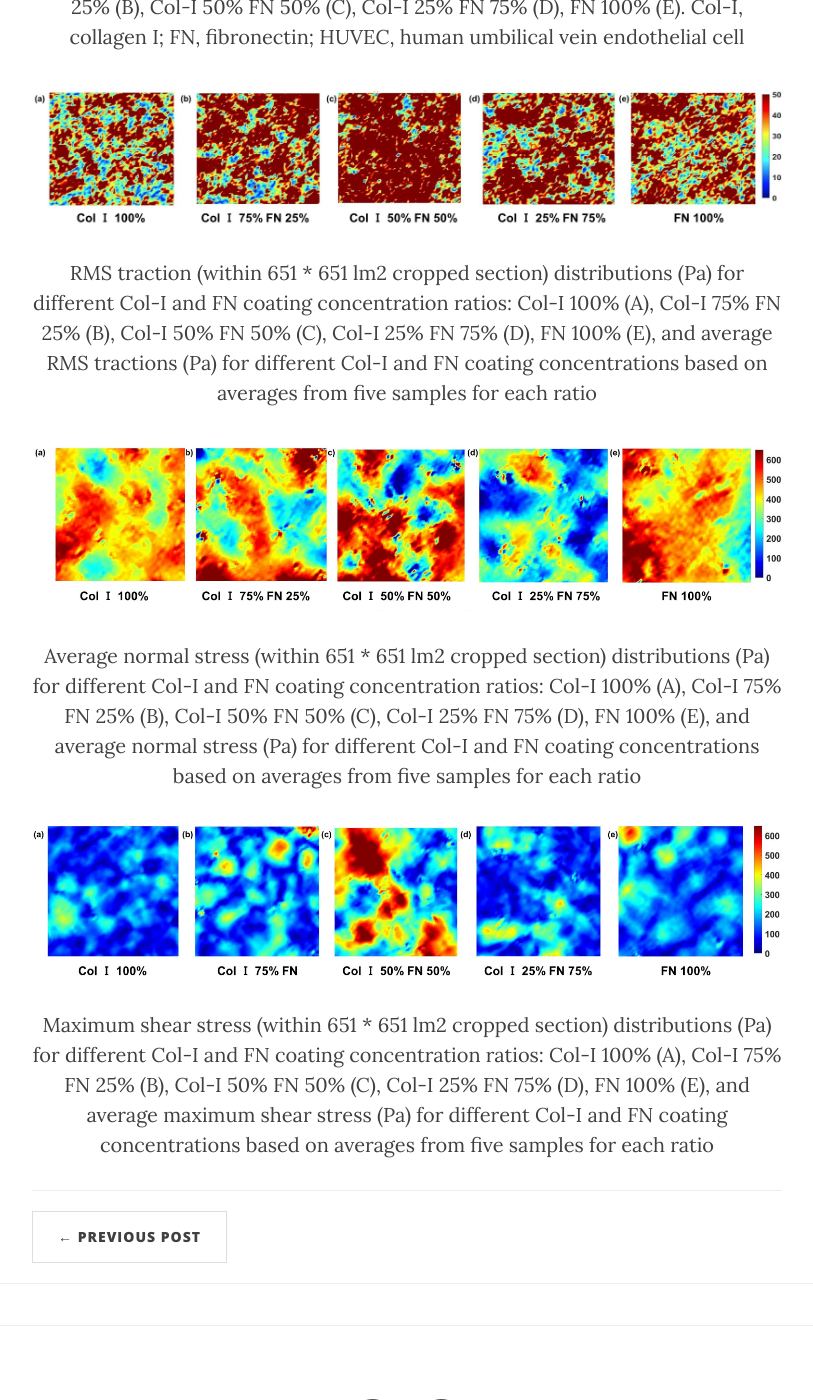
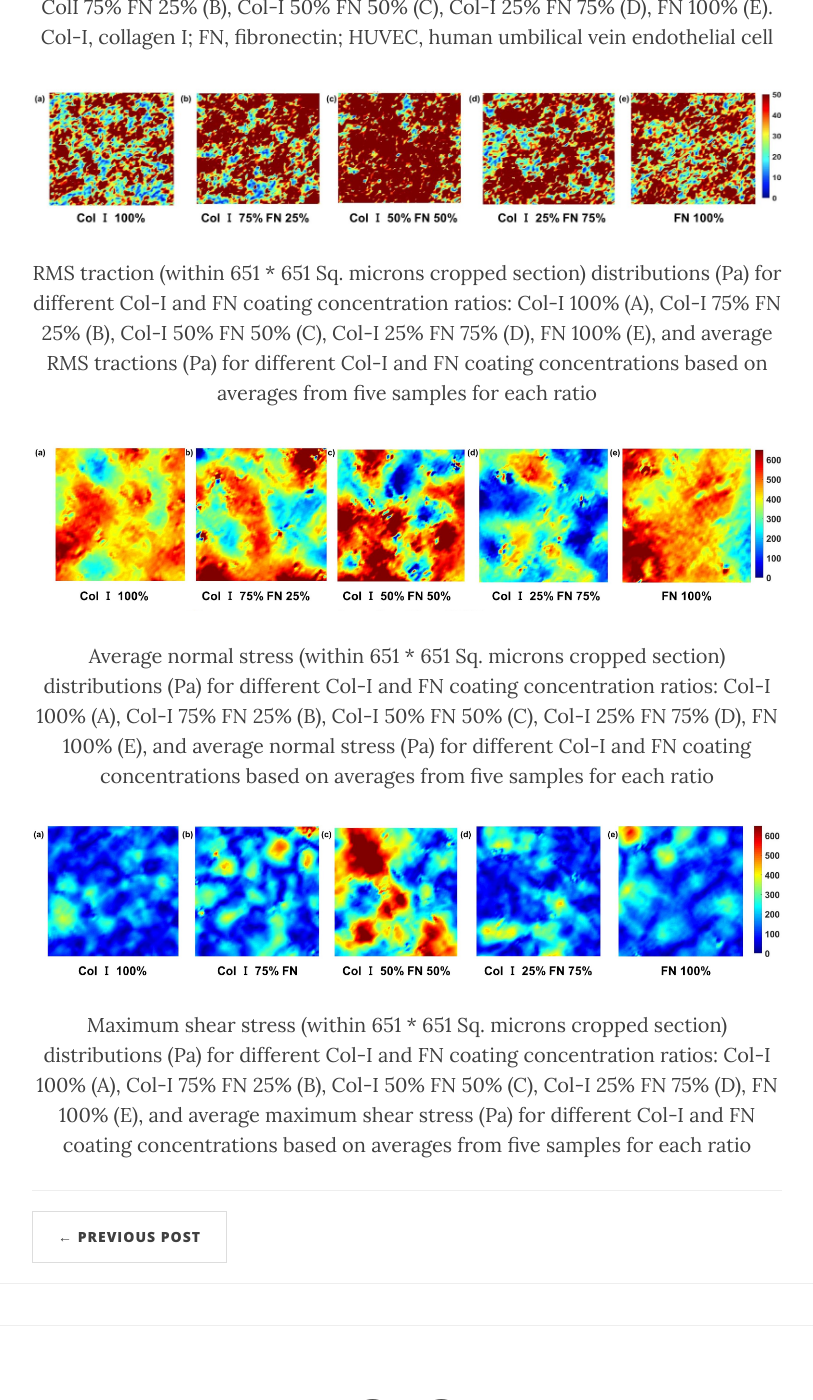
Before and after one commit to vignesharavind/vignesharavind.github.io, a Jekyll site: the page built from _posts/2023-06-09-ECM-Endothelial-Force.markdown, in a window 1280 px wide and 1400 px high, scrolled down 1791 px. Shown: the whole window, without its empty margins (233-1046 px from the left). Built offline with Jekyll 4.4.1, drawn with Linux system fonts in a browser that asks for light colours; nearby versions of some CDN libraries; comment, search, counter and statistics services are not loaded; some of the changed text lies outside the part shown.

Commit message:
Update 2023-06-09-ECM-Endothelial-Force.markdown

```diff
--- a/_posts/2023-06-09-ECM-Endothelial-Force.markdown
+++ b/_posts/2023-06-09-ECM-Endothelial-Force.markdown
@@ -42,13 +42,13 @@ Publication Link: https://doi.org/10.1152/ajpcell.00106.2023
 
 
 ![Frame](/img/ECM_Paper/Phase_Contrast.jpg)
-<p align="center">Cropped HUVEC monolayer phase-contrast images (within 651 * 651 lm2 ) for different Col-I and FN coating concentration ratios: Col-I 100% (A), ColI 75% FN 25% (B), Col-I 50% FN 50% (C), Col-I 25% FN 75% (D), FN 100% (E). Col-I, collagen I; FN, fibronectin; HUVEC, human umbilical vein endothelial cell</p>
+<p align="center">Cropped HUVEC monolayer phase-contrast images (within 651 * 651 Sq. microns) for different Col-I and FN coating concentration ratios: Col-I 100% (A), ColI 75% FN 25% (B), Col-I 50% FN 50% (C), Col-I 25% FN 75% (D), FN 100% (E). Col-I, collagen I; FN, fibronectin; HUVEC, human umbilical vein endothelial cell</p>
 
 ![Frame](/img/ECM_Paper/RMS_Traction.jpg)
-<p align="center">RMS traction (within 651 * 651 lm2 cropped section) distributions (Pa) for different Col-I and FN coating concentration ratios: Col-I 100% (A), Col-I 75% FN 25% (B), Col-I 50% FN 50% (C), Col-I 25% FN 75% (D), FN 100% (E), and average RMS tractions (Pa) for different Col-I and FN coating concentrations based on averages from five samples for each ratio</p>
+<p align="center">RMS traction (within 651 * 651 Sq. microns cropped section) distributions (Pa) for different Col-I and FN coating concentration ratios: Col-I 100% (A), Col-I 75% FN 25% (B), Col-I 50% FN 50% (C), Col-I 25% FN 75% (D), FN 100% (E), and average RMS tractions (Pa) for different Col-I and FN coating concentrations based on averages from five samples for each ratio</p>
 
 ![Frame](/img/ECM_Paper/Avg_Normal.JPG)
-<p align="center">Average normal stress (within 651 * 651 lm2 cropped section) distributions (Pa) for different Col-I and FN coating concentration ratios: Col-I 100% (A), Col-I 75% FN 25% (B), Col-I 50% FN 50% (C), Col-I 25% FN 75% (D), FN 100% (E), and average normal stress (Pa) for different Col-I and FN coating concentrations based on averages from five samples for each ratio</p>
+<p align="center">Average normal stress (within 651 * 651 Sq. microns cropped section) distributions (Pa) for different Col-I and FN coating concentration ratios: Col-I 100% (A), Col-I 75% FN 25% (B), Col-I 50% FN 50% (C), Col-I 25% FN 75% (D), FN 100% (E), and average normal stress (Pa) for different Col-I and FN coating concentrations based on averages from five samples for each ratio</p>
 
 ![Frame](/img/ECM_Paper/Max_Shear.JPG)
-<p align="center">Maximum shear stress (within 651 * 651 lm2 cropped section) distributions (Pa) for different Col-I and FN coating concentration ratios: Col-I 100% (A), Col-I 75% FN 25% (B), Col-I 50% FN 50% (C), Col-I 25% FN 75% (D), FN 100% (E), and average maximum shear stress (Pa) for different Col-I and FN coating concentrations based on averages from five samples for each ratio</p>
+<p align="center">Maximum shear stress (within 651 * 651 Sq. microns cropped section) distributions (Pa) for different Col-I and FN coating concentration ratios: Col-I 100% (A), Col-I 75% FN 25% (B), Col-I 50% FN 50% (C), Col-I 25% FN 75% (D), FN 100% (E), and average maximum shear stress (Pa) for different Col-I and FN coating concentrations based on averages from five samples for each ratio</p>
```
